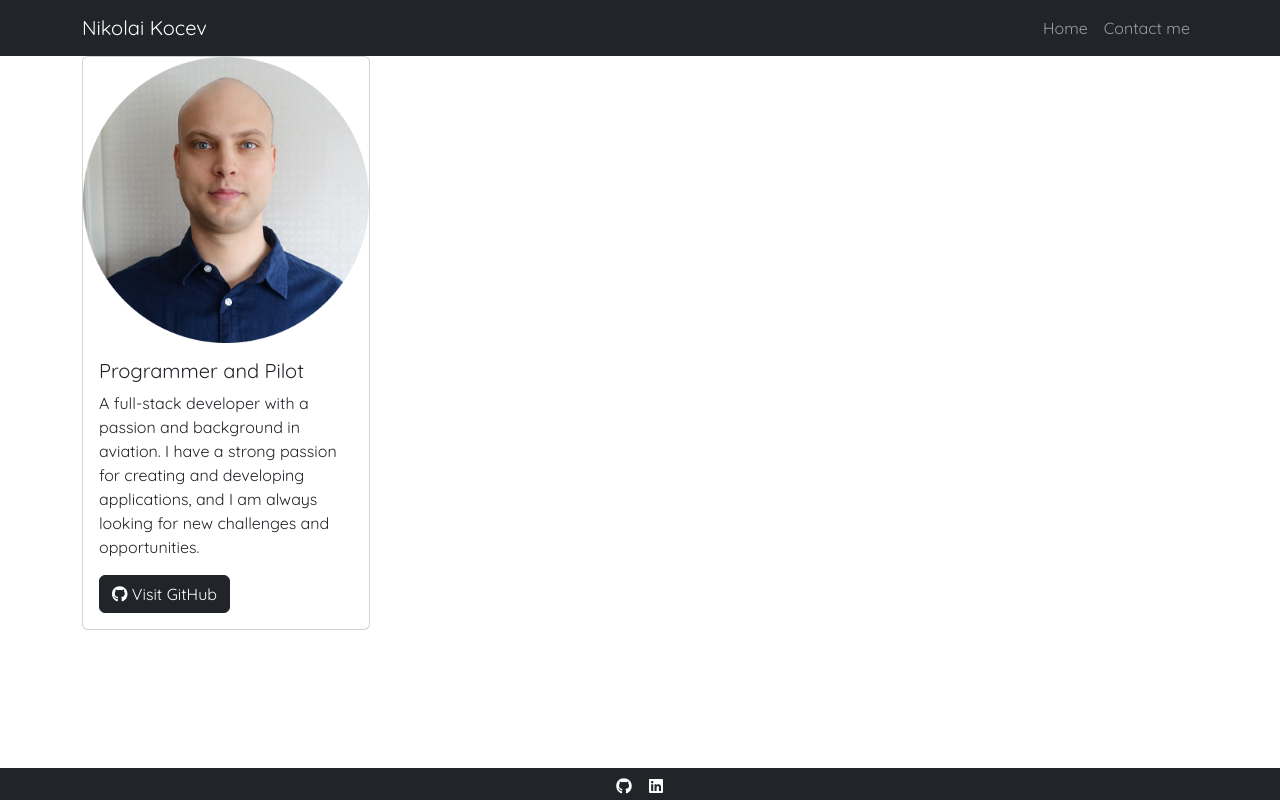
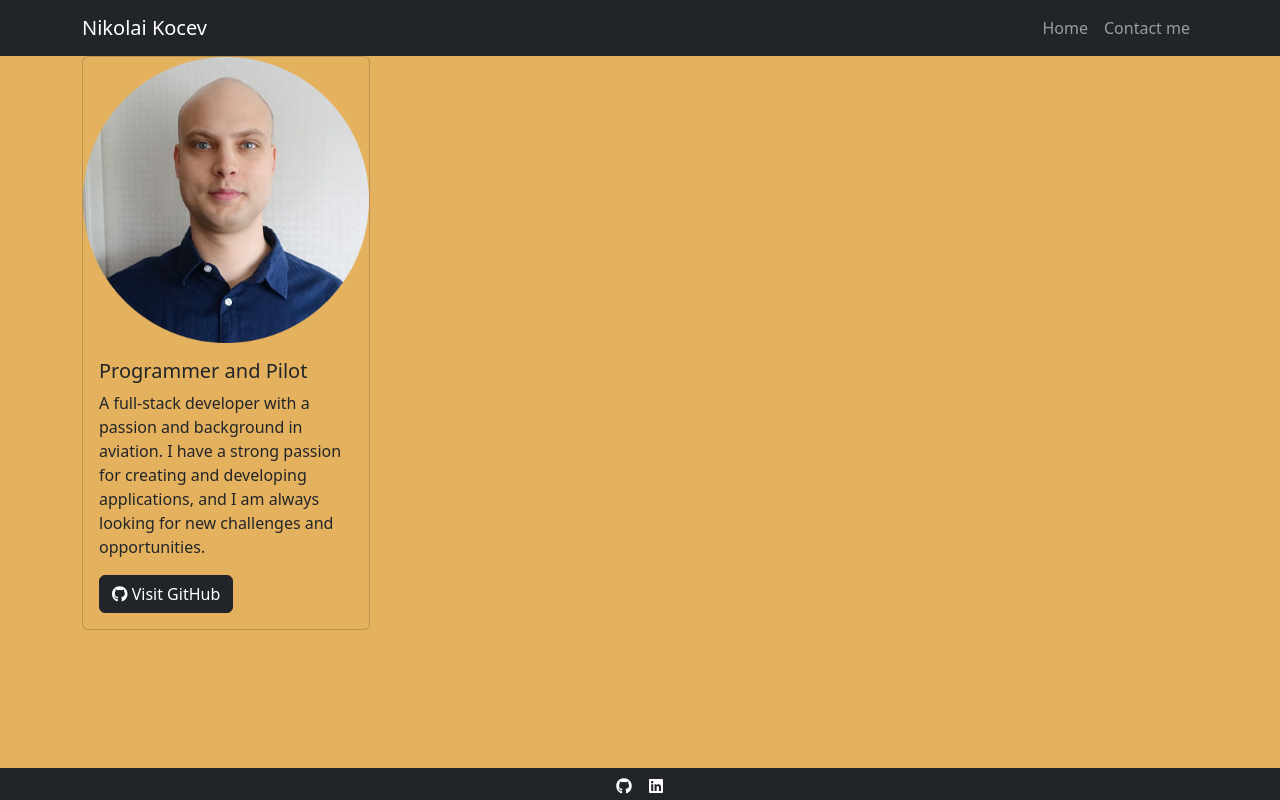
Before and after one commit to NikyAviator/nikolaikocev, a React (Vite) app in the folder frontend/: page / in a window 1280 px wide. Built offline with nearby package versions, Linux system fonts and the light colour scheme.

Commit message:
Fixed correct bootstrap variable override

```diff
--- a/frontend/package.json
+++ b/frontend/package.json
@@ -20,8 +20,7 @@
     "react-bootstrap": "^2.10.1",
     "react-dom": "^18.2.0",
     "react-icons": "^5.0.1",
-    "react-router-dom": "^6.22.0",
-    "sass": "^1.70.0"
+    "react-router-dom": "^6.22.0"
   },
   "devDependencies": {
     "@types/react": "^18.2.55",
@@ -31,6 +30,9 @@
     "eslint-plugin-react": "^7.33.2",
     "eslint-plugin-react-hooks": "^4.6.0",
     "eslint-plugin-react-refresh": "^0.4.5",
+    "less": "^4.2.0",
+    "sass": "^1.70.0",
+    "stylus": "^0.62.0",
     "vite": "^5.1.0"
   }
 }
--- a/frontend/src/App.jsx
+++ b/frontend/src/App.jsx
@@ -1,5 +1,5 @@
 import { BrowserRouter, Routes, Route } from 'react-router-dom';
-import '../src/scss/main.scss';
+import '../src/scss/styles.scss';
 
 import Home from './Pages/Home.jsx';
 import Header from './Components/Header.jsx';
--- a/frontend/src/Components/Accordion/Accordion.jsx
+++ b/frontend/src/Components/Accordion/Accordion.jsx
@@ -1,6 +1,6 @@
 import { useState } from 'react';
 import data from './data';
-import '../../scss/main.scss';
+import '../../scss/styles.scss';
 import { Button } from 'react-bootstrap';
 
 const Accordion = () => {
--- a/frontend/src/Components/Footer.jsx
+++ b/frontend/src/Components/Footer.jsx
@@ -1,4 +1,4 @@
-import 'bootstrap/dist/css/bootstrap.min.css';
+import '../scss/styles.scss';
 import { FaGithub, FaLinkedin } from 'react-icons/fa';
 
 /*
--- a/frontend/src/Components/Header.jsx
+++ b/frontend/src/Components/Header.jsx
@@ -1,3 +1,4 @@
+import '../scss/styles.scss';
 import Container from 'react-bootstrap/Container';
 import Nav from 'react-bootstrap/Nav';
 import Navbar from 'react-bootstrap/Navbar';
--- a/frontend/src/Components/NikyInfo.jsx
+++ b/frontend/src/Components/NikyInfo.jsx
@@ -1,9 +1,9 @@
-import '../scss/main.scss';
+import '../scss/styles.scss';
 import Button from 'react-bootstrap/Button';
 import Card from 'react-bootstrap/Card';
 import { FontAwesomeIcon } from '@fortawesome/react-fontawesome';
 import { faGithub } from '@fortawesome/free-brands-svg-icons';
-import nikyPic from '../../public/pictures/niky.png';
+import nikyPic from '/pictures/niky.png';
 
 const NikyInfo = () => {
   return (
--- a/frontend/src/Pages/Home.jsx
+++ b/frontend/src/Pages/Home.jsx
@@ -1,4 +1,4 @@
-import '../scss/main.scss';
+import '../scss/styles.scss';
 import Container from 'react-bootstrap/esm/Container';
 import Col from 'react-bootstrap/Col';
 import Row from 'react-bootstrap/Row';
--- a/frontend/src/main.jsx
+++ b/frontend/src/main.jsx
@@ -1,6 +1,7 @@
 import React from 'react';
 import ReactDOM from 'react-dom/client';
 import App from './App.jsx';
+import './scss/styles.scss';
 
 ReactDOM.createRoot(document.getElementById('root')).render(
   <React.StrictMode>
--- a/frontend/src/scss/background.scss
+++ /dev/null
@@ -1,17 +0,0 @@
-@import url('https://fonts.googleapis.com/css2?family=Quicksand:wght@400;700&family=Roboto+Condensed:wght@400;700&display=swap');
-
-* {
-  box-sizing: border-box;
-}
-
-#root {
-  font-family: 'Quicksand', sans-serif;
-
-  // color: #b4b4b8;
-  // background: radial-gradient(#b4b4b8, #f2e0c4);
-}
-
-.Card {
-  // color: #2f2fa0;
-  // background: radial-gradient(#43438e, #b7b1a8);
-}
--- a/frontend/src/scss/main.scss
+++ /dev/null
@@ -1,27 +0,0 @@
-// THEORY:
-/*Om vi override bootstrap variables:
-
-1. //Bootstrap variable overrides (måste komma innan import bootstrap!):
-$body-bg: black; (tex)
-$body-color: white; (tex)
-
-
-2. //Import Bootastrap
-@import "../../node_modules/bootstrap/scss/bootstrap";
-
-3. //Import our own scss (could be several files)
-@import "./sticky-footer";
-@import "./body";
-*/
-
-// IMPLEMENTATION:
-// 1. Override bootstrap variables
-$body-bg: #e7bd7a;
-
-// 2.  Bootstrap css
-@import '../../node_modules/bootstrap/scss/bootstrap';
-
-//3. Our own css
-@import './sticky-footer.scss';
-@import './background.scss';
-@import '../Components/Accordion/Accordion.scss';
--- /dev/null
+++ b/frontend/src/scss/styles.scss
@@ -0,0 +1,31 @@
+// https://getbootstrap.com/docs/5.3/getting-started/vite/
+// Custom.scss
+// Option A: Include all of Bootstrap
+$body-bg: #e4b15f; // Set your desired background color
+
+@import '../../node_modules/bootstrap/scss/bootstrap';
+// Include any default variable overrides here (though functions won't be available)
+
+// Then add additional custom code here
+@import url('https://fonts.googleapis.com/css2?family=Quicksand:wght@400;700&family=Roboto+Condensed:wght@400;700&display=swap');
+// Import your own SCSS files
+@import './sticky-footer.scss';
+@import '../Components/Accordion/Accordion.scss';
+
+// // Additional global styles
+// @import url('https://fonts.googleapis.com/css2?family=Quicksand:wght@400;700&family=Roboto+Condensed:wght@400;700&display=swap');
+
+// * {
+//   box-sizing: border-box;
+// }
+
+// #root {
+//   font-family: 'Quicksand', sans-serif;
+
+//   color: #b4b4b8;
+//   background: radial-gradient(#b4b4b8, #f2e0c4);
+// }
+
+// .Card {
+//   // Custom styles for Card
+// }
```
Also changed, not shown: 1 other file (tests, documents, lock files or other folders).
